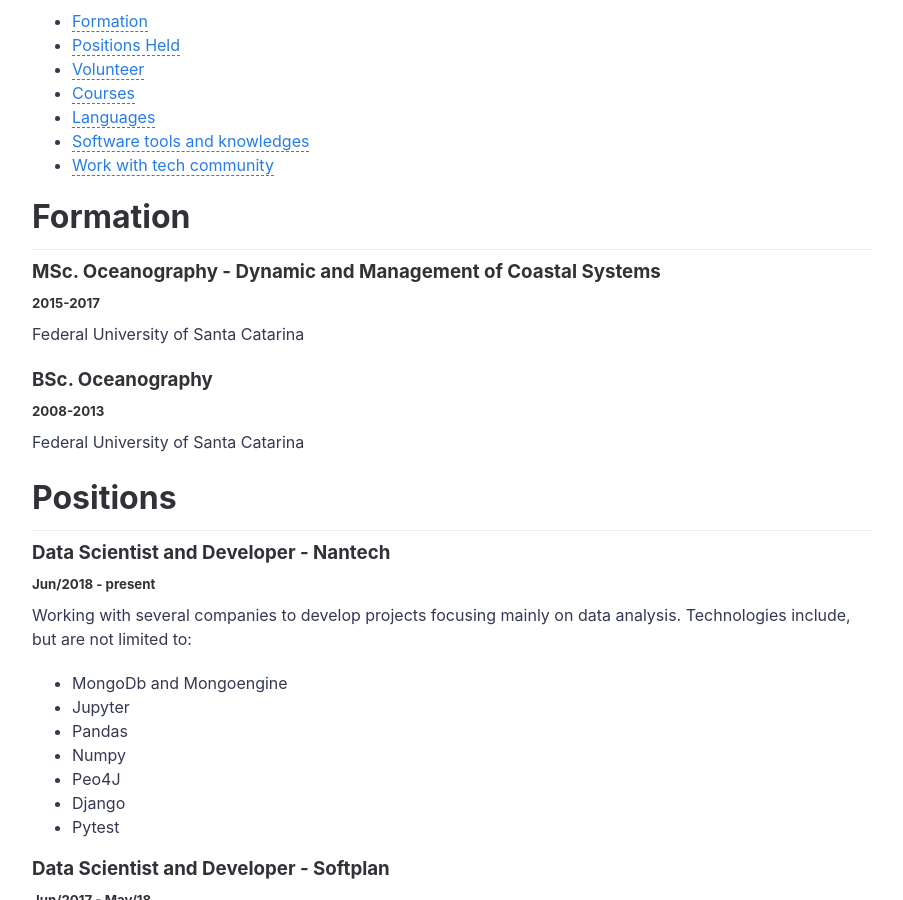
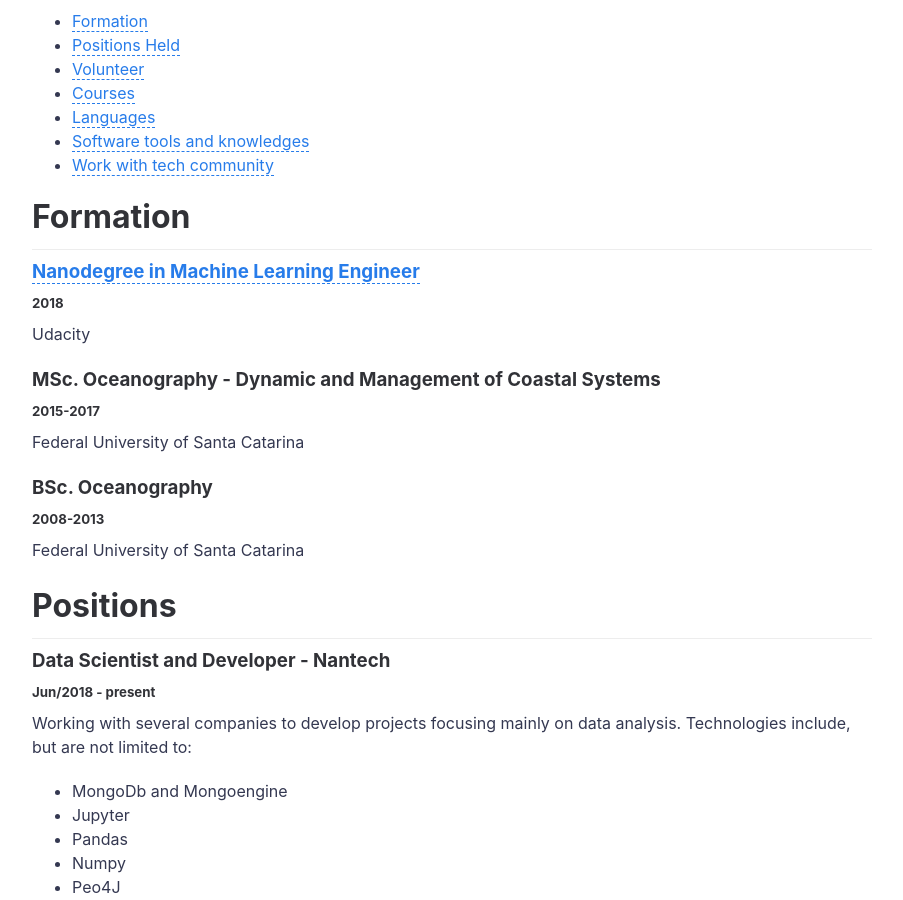
Before and after one commit to leportella/v3, a Jekyll site: the page built from curriculum.md, in a window 1280 px wide and 900 px high, scrolled down 375 px. Shown: the whole window, without its empty margins (188-1091 px from the left). Built offline with Jekyll 4.4.1, drawn with Linux system fonts in a browser that asks for light colours.

Commit message:
add nanodegree certificate

```diff
--- a/curriculum.md
+++ b/curriculum.md
@@ -17,6 +17,10 @@ sidebar_link: true
 
 <h1 id='formation'>Formation</h1>
 ----------------------------------
+
+<h3><a href="https://confirm.udacity.com/J3A9MKT2">Nanodegree in Machine Learning Engineer</a></h3>
+<h5>2018</h5>
+<p>Udacity</p>
 
 <h3>MSc. Oceanography - Dynamic and Management of Coastal Systems</h3>
 <h5>2015-2017</h5>
```
